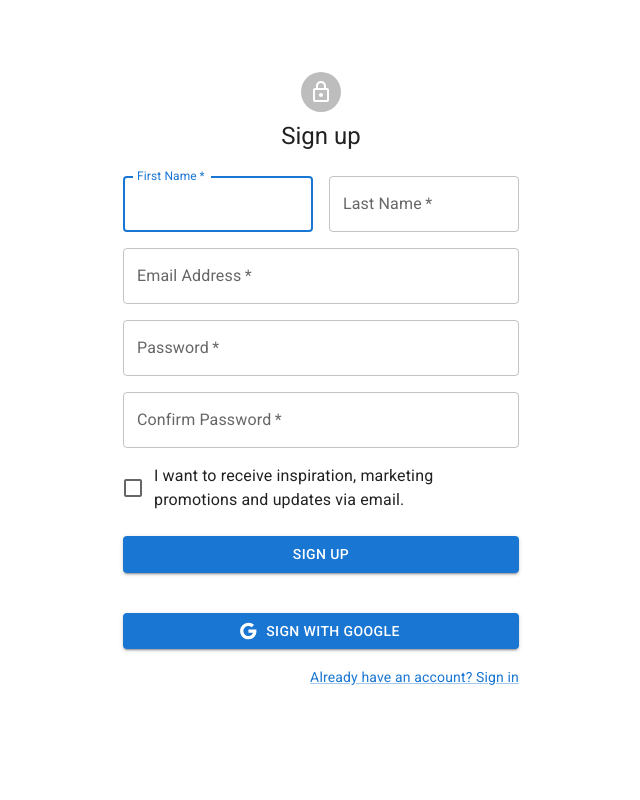
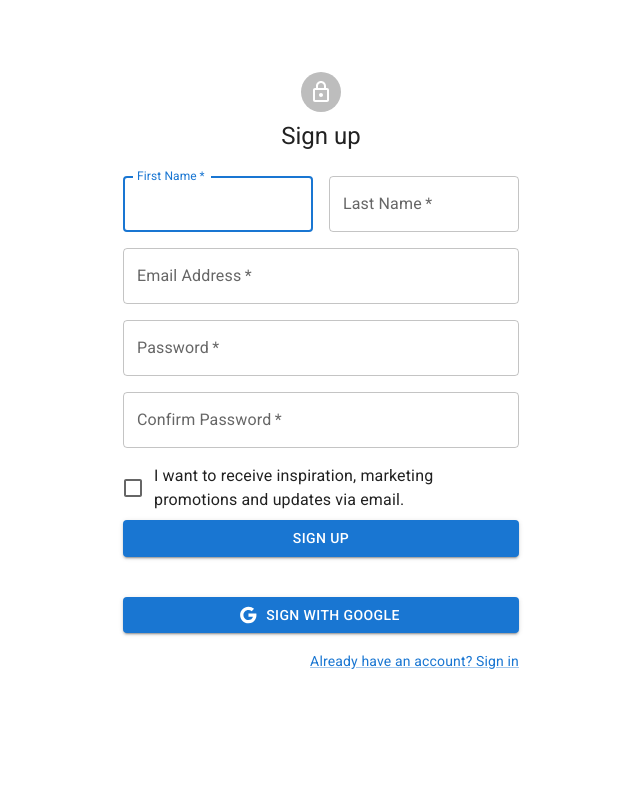
Before and after one commit to theiotproject/keybox-page, a React (Vite) app: page /signup in a window 1280 px wide. Shown: the top 800 px of the page, without its empty margins (319-959 px from the left). Built offline with nearby package versions, Linux system fonts and the light colour scheme; no server answers.

Commit message:
Last commit before implementing AuthProvider with Context

```diff
--- a/src/pages/SignIn/SignIn.jsx
+++ b/src/pages/SignIn/SignIn.jsx
@@ -120,7 +120,7 @@ export default function SignIn() {
             startIcon={<Google />}
             fullWidth
             variant="contained"
-            sx={{ mt: 3, mb: 2 }}
+            sx={{ mt: 1, mb: 2 }}
             onClick={() => signInWithGoogle()}
           >
             Sign With Google
--- a/src/pages/SignUp/SignUp.jsx
+++ b/src/pages/SignUp/SignUp.jsx
@@ -228,7 +228,7 @@ export default function SignUp() {
             type="submit"
             fullWidth
             variant="contained"
-            sx={{ mt: 3, mb: 2 }}
+            sx={{ mt: 1, mb: 2 }}
           >
             Sign Up
           </Button>
```
Also changed, not shown: jsconfig.json (added, +14 -0 lines).
